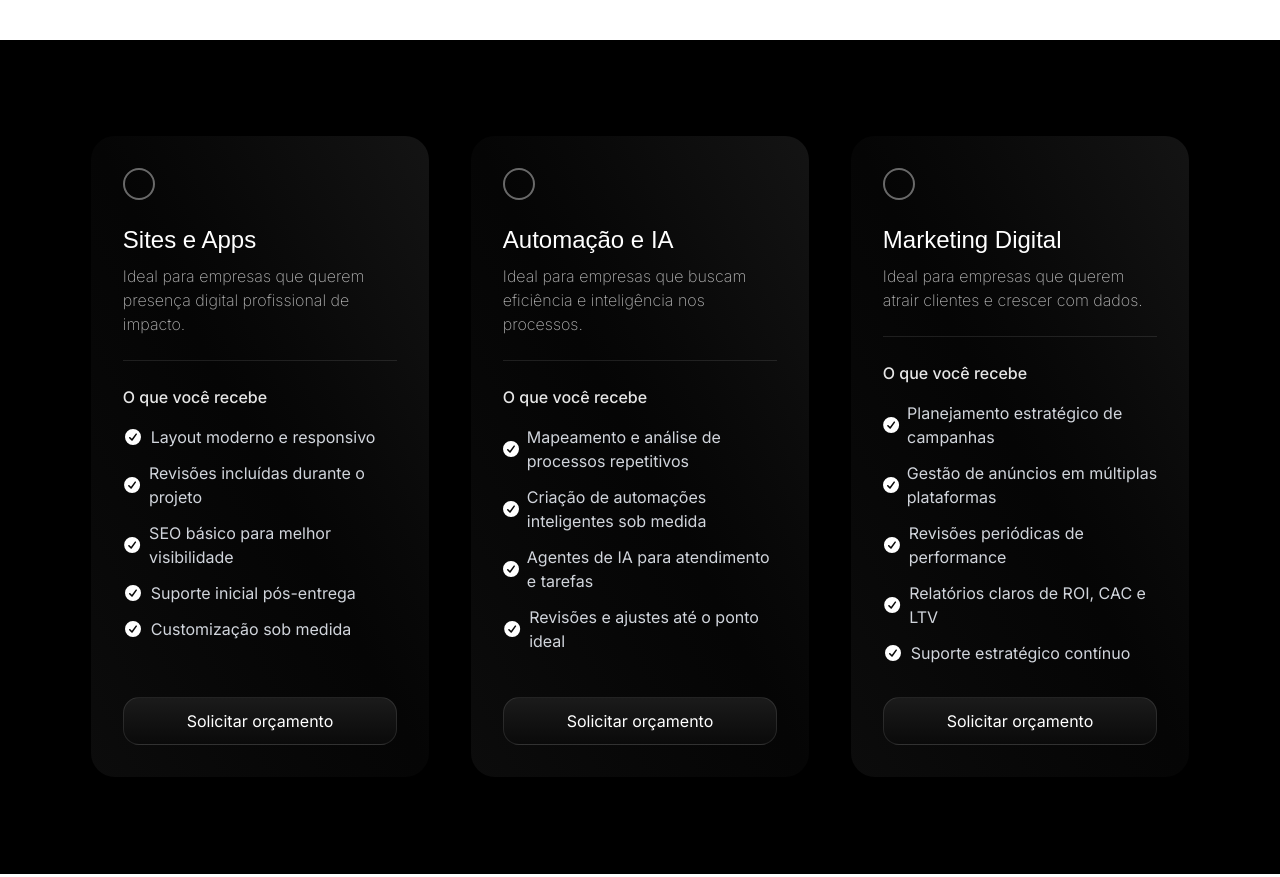
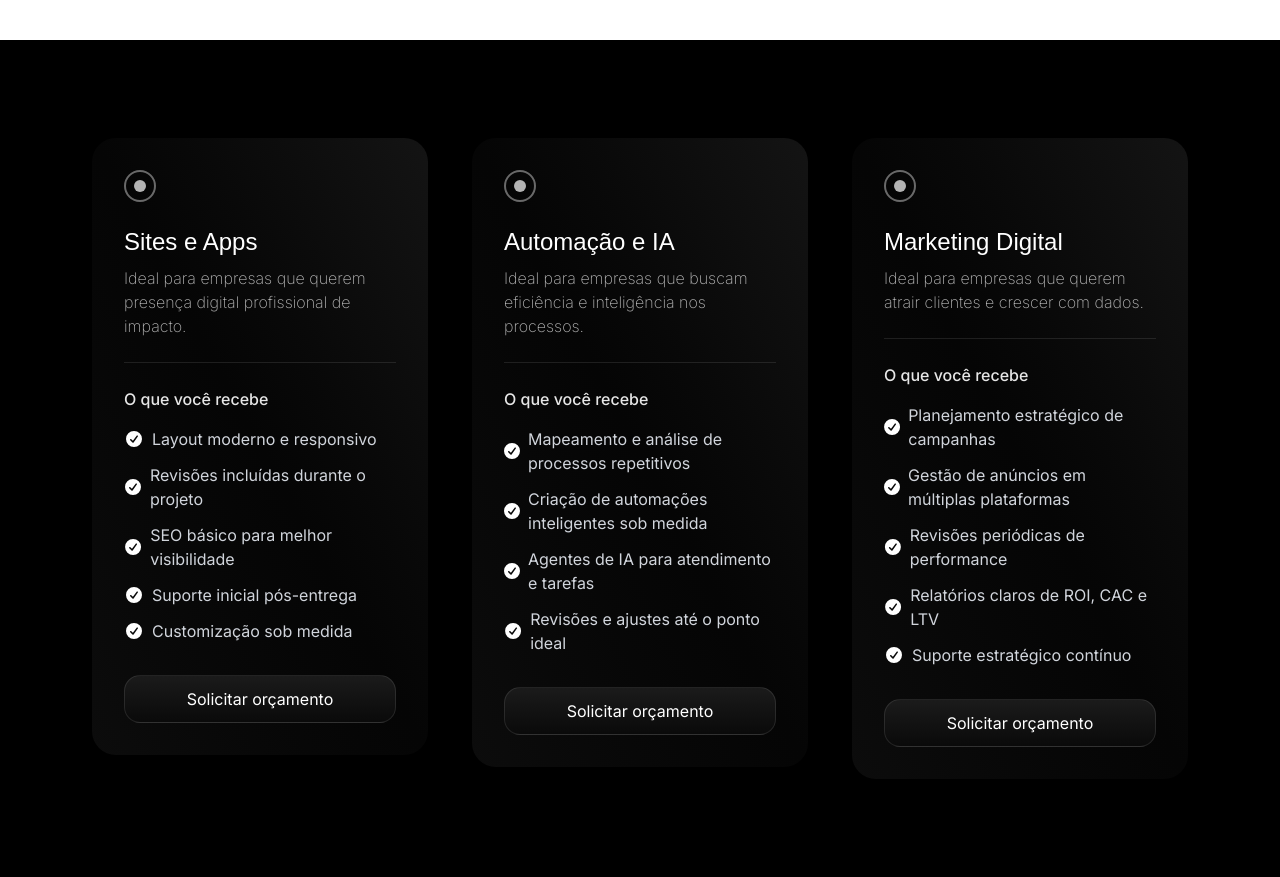
Before and after one commit to Joao2511/Nevoy, a Next.js app: page / in a window 1280 px wide. Shown: the part 6140-7017 px from the top of the page. Built offline with nearby package versions, Linux system fonts and the light colour scheme; a web font is replaced by a local one.

Commit message:
feat: adicionar section de serviços

```diff
--- a/package.json
+++ b/package.json
@@ -26,6 +26,8 @@
     "@types/react-dom": "^19",
     "eslint": "^9",
     "eslint-config-next": "15.5.5",
+    "prettier": "^3.6.2",
+    "prettier-plugin-tailwindcss": "^0.7.1",
     "tailwindcss": "^4",
     "typescript": "^5"
   }
--- a/src/components/Serviços.tsx
+++ b/src/components/Serviços.tsx
@@ -1,82 +1,62 @@
-import { FontAwesomeIcon } from "@fortawesome/react-fontawesome";
-import { faCircleCheck } from "@fortawesome/free-solid-svg-icons";
+import { FontAwesomeIcon } from '@fortawesome/react-fontawesome';
+import { faCircleCheck } from '@fortawesome/free-solid-svg-icons';
 
 const services = [
   {
-    title: "Sites e Apps",
-    text: "Ideal para empresas que querem presença digital profissional de impacto.",
+    title: 'Sites e Apps',
+    text: 'Ideal para empresas que querem presença digital profissional de impacto.',
     itens: [
-      "Layout moderno e responsivo",
-      "Revisões incluídas durante o projeto",
-      "SEO básico para melhor visibilidade",
-      "Suporte inicial pós-entrega",
-      "Customização sob medida",
+      'Layout moderno e responsivo',
+      'Revisões incluídas durante o projeto',
+      'SEO básico para melhor visibilidade',
+      'Suporte inicial pós-entrega',
+      'Customização sob medida',
     ],
-    link: "https://api.whatsapp.com/send?phone=5561995997277&text=Ol%C3%A1%2C%20tenho%20interesse%20em%20criar%20um%20site%20ou%20aplicativo%20com%20a%20Nevoy!%20Quero%20entender%20melhor%20como%20funciona%20o%20processo%20de%20cria%C3%A7%C3%A3o%20e%20as%20op%C3%A7%C3%B5es%20de%20personaliza%C3%A7%C3%A3o."
+    link: 'https://api.whatsapp.com/send?phone=5561995997277&text=Ol%C3%A1%2C%20tenho%20interesse%20em%20criar%20um%20site%20ou%20aplicativo%20com%20a%20Nevoy!%20Quero%20entender%20melhor%20como%20funciona%20o%20processo%20de%20cria%C3%A7%C3%A3o%20e%20as%20op%C3%A7%C3%B5es%20de%20personaliza%C3%A7%C3%A3o.',
   },
   {
-    title: "Automação e IA",
-    text: "Ideal para empresas que buscam eficiência e inteligência nos processos.",
+    title: 'Automação e IA',
+    text: 'Ideal para empresas que buscam eficiência e inteligência nos processos.',
     itens: [
-      "Mapeamento e análise de processos repetitivos",
-      "Criação de automações inteligentes sob medida",
-      "Agentes de IA para atendimento e tarefas",
-      "Revisões e ajustes até o ponto ideal",
+      'Mapeamento e análise de processos repetitivos',
+      'Criação de automações inteligentes sob medida',
+      'Agentes de IA para atendimento e tarefas',
+      'Revisões e ajustes até o ponto ideal',
     ],
-    link: "https://api.whatsapp.com/send?phone=5561995997277&text=Ol%C3%A1%2C%20gostaria%20de%20saber%20mais%20sobre%20as%20solu%C3%A7%C3%B5es%20de%20Autom%C3%A7%C3%A3o%20e%20IA%20da%20Nevoy.%20Tenho%20interesse%20em%20automatizar%20processos%20e%20usar%20intelig%C3%AAncia%20artificial%20no%20meu%20neg%C3%B3cio."
+    link: 'https://api.whatsapp.com/send?phone=5561995997277&text=Ol%C3%A1%2C%20gostaria%20de%20saber%20mais%20sobre%20as%20solu%C3%A7%C3%B5es%20de%20Autom%C3%A7%C3%A3o%20e%20IA%20da%20Nevoy.%20Tenho%20interesse%20em%20automatizar%20processos%20e%20usar%20intelig%C3%AAncia%20artificial%20no%20meu%20neg%C3%B3cio.',
   },
   {
-    title: "Marketing Digital",
-    text: "Ideal para empresas que querem atrair clientes e crescer com dados.",
+    title: 'Marketing Digital',
+    text: 'Ideal para empresas que querem atrair clientes e crescer com dados.',
     itens: [
-      "Planejamento estratégico de campanhas",
-      "Gestão de anúncios em múltiplas plataformas",
-      "Revisões periódicas de performance",
-      "Relatórios claros de ROI, CAC e LTV",
-      "Suporte estratégico contínuo",
+      'Planejamento estratégico de campanhas',
+      'Gestão de anúncios em múltiplas plataformas',
+      'Revisões periódicas de performance',
+      'Relatórios claros de ROI, CAC e LTV',
+      'Suporte estratégico contínuo',
     ],
-    link: "https://api.whatsapp.com/send?phone=5561995997277&text=Ol%C3%A1%2C%20quero%20entender%20melhor%20os%20servi%C3%A7os%20de%20Marketing%20Digital%20da%20Nevoy.%20Tenho%20interesse%20em%20melhorar%20minhas%20campanhas%20e%20aumentar%20meus%20resultados%20com%20tr%C3%A1fego%20pago."
+    link: 'https://api.whatsapp.com/send?phone=5561995997277&text=Ol%C3%A1%2C%20quero%20entender%20melhor%20os%20servi%C3%A7os%20de%20Marketing%20Digital%20da%20Nevoy.%20Tenho%20interesse%20em%20melhorar%20minhas%20campanhas%20e%20aumentar%20meus%20resultados%20com%20tr%C3%A1fego%20pago.',
   },
 ];
 
 export default function Servicos() {
   return (
-    <section className="bg-black text-white py-24 px-12 flex justify-center gap-10 flex-wrap mt-82">
+    <section className="mt-82 flex flex-wrap justify-center gap-10 bg-black px-12 py-24 text-white">
       {services.map((service) => (
-        <div
-          key={service.title}
-          className="
-            relative rounded-3xl p-[0.8px] w-[340px] min-h-[520px]
-            transition-all duration-500 ease-out
-            hover:scale-[1.03] hover:-translate-y-1
-            group
-          "
-        >
-          <div className="absolute inset-0 rounded-3xl opacity-0 group-hover:opacity-100 transition-opacity duration-500 bg-[#a855f7]" />
-
-          <div
-            className="
-              relative z-10 bg-gradient-to-tr from-[#0c0c0c] via-[#050505] to-[#141414]
-              rounded-3xl p-8 flex flex-col justify-between h-full
-              shadow-lg backdrop-blur-md
-            "
-          >
+        <div className="group relative min-h-[520px] w-[340px] rounded-3xl transition-transform duration-500 ease-out hover:-translate-y-1 hover:scale-[1.03]">
+          <div className="rounded-3xl bg-transparent p-[2px] transition-all duration-300 group-hover:bg-[#a855f7]/30">
+            <div className="relative z-10 h-full rounded-3xl border-none bg-gradient-to-tr from-[#0c0c0c] via-[#050505] to-[#141414] p-8 shadow-lg backdrop-blur-md transition-all duration-300 group-hover:shadow-[0_0_30px_rgba(168,85,247,0.25)]">
               <div className="flex-1">
-              <div
-                className="
-                  w-8 h-8 rounded-full border-2 border-white/40 flex items-center justify-center mb-6
-                  transition-all duration-200 ease-out group-hover:border-[6px] group-hover:border-white
-                "
-              >
-                <div className="w-3 h-3 rounded-full bg-transparent transition-all duration-200" />
+                <div className="mb-6 flex h-8 w-8 items-center justify-center rounded-full border-2 border-white/40 transition-all duration-300 ease-out group-hover:border-[#a855f7] group-hover:shadow-[0_0_0_4px_rgba(168,85,247,0.15)]">
+                  <div className="h-3 w-3 rounded-full bg-white/70 transition-all duration-300 ease-out group-hover:bg-[#a855f7]" />
                 </div>
 
-              <h3 className="text-2xl font-medium mb-2">{service.title}</h3>
-              <p className="text-white/70 mb-6 font-extralight">{service.text}</p>
+                <h3 className="mb-2 text-2xl font-medium">{service.title}</h3>
+                <p className="mb-6 font-extralight text-white/70">{service.text}</p>
 
-              <hr className="border-white/10 mb-6" />
+                <hr className="mb-6 border-white/10" />
 
-              <h4 className="text-white/90 font-medium mb-4">O que você recebe</h4>
+                <h4 className="mb-4 font-medium text-white/90">O que você recebe</h4>
                 <ul className="space-y-3">
                   {service.itens.map((item, idx) => (
                     <li key={idx} className="flex items-center gap-2 text-gray-300">
@@ -89,20 +69,16 @@ export default function Servicos() {
                   ))}
                 </ul>
               </div>
+
               <a
                 href={service.link}
                 target="_blank"
                 rel="noopener noreferrer"
-              className="
-                mt-8 bg-gradient-to-t from-[#0a0a0a] to-[#1b1b1b]
-                h-12 flex items-center justify-center rounded-2xl
-                border border-white/10 text-white
-                transition-all duration-300 hover:scale-[1.02]
-                cursor-pointer
-              "
+                className="mt-8 flex h-12 cursor-pointer items-center justify-center rounded-2xl border border-white/10 bg-gradient-to-t from-[#0a0a0a] to-[#1b1b1b] text-white transition-transform duration-300 hover:scale-[1.02]"
               >
                 <p>Solicitar orçamento</p>
               </a>
+            </div>
           </div>
         </div>
       ))}
```
Also changed, not shown: 2 other files (tests, documents, lock files or other folders). Lines whose indentation alone changed are shown as unchanged.
